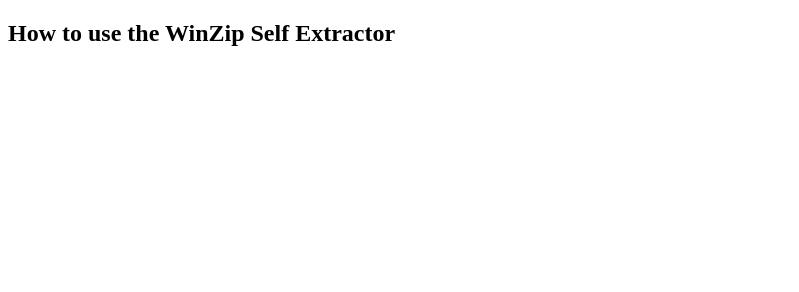
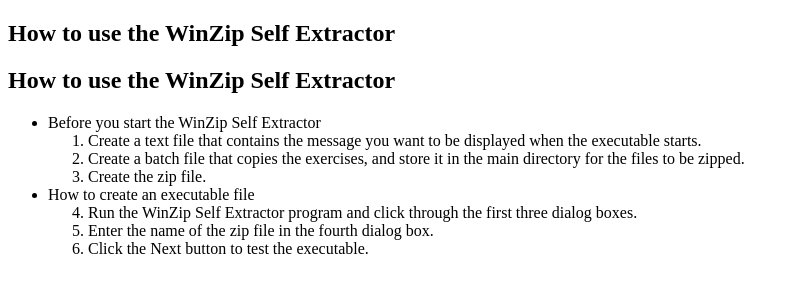
Before and after one commit to yogeshrvscas-netizen/yogesh-program-15, a plain HTML site: page index.html in a window 1280 px wide. Shown: the whole page, without its empty margins (0-799 px from the left). Drawn offline with Linux system fonts and the light colour scheme.

Commit message:
Update index.html

```diff
--- a/index.html
+++ b/index.html
@@ -33,3 +33,37 @@
 </body>
 
 </html>
+
+<!DOCTYPE HTML>
+<html>
+<head>
+	<title>Lists</title>
+	<meta charset="utf-8">
+
+</head>
+
+<body>
+
+<h2>How to use the WinZip Self Extractor</h2>
+<ul>
+	<li>Before you start the WinZip Self Extractor
+		<ol>
+    		<li>Create a text file that contains the message you want to be
+    		displayed when the executable starts.</li>
+    		<li>Create a batch file that copies the exercises, and store it
+    		in the main directory for the files to be zipped.</li>
+    		<li>Create the zip file.</li>
+		</ol>
+	</li>
+	<li>How to create an executable file
+		<ol start="4">
+    		<li>Run the WinZip Self Extractor program and click through the first
+    		three dialog boxes.</li>
+    		<li>Enter the name of the zip file in the fourth dialog box.</li>
+    		<li>Click the Next button to test the executable.</li>
+		</ol>
+	</li>
+</ul>
+
+</body>
+</html>
```
